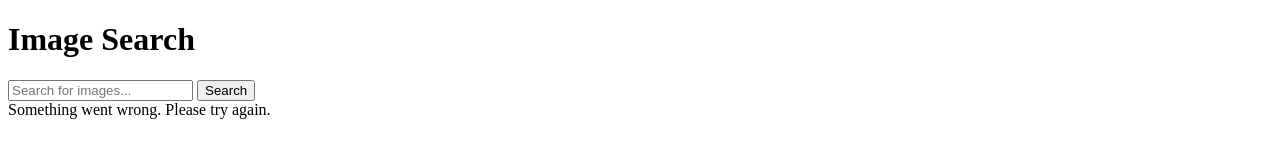
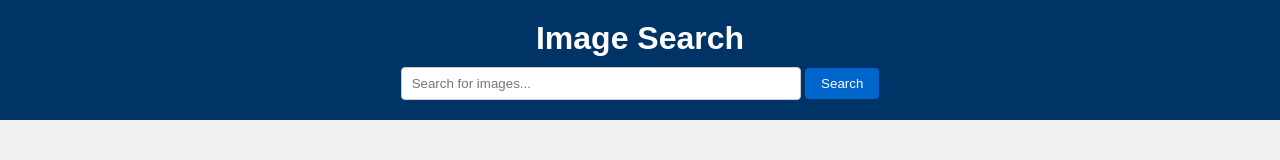
Before and after one commit to Shan-Ali07/Image-Search-Application, a plain HTML site: page index.html in a window 1280 px wide. Drawn offline with Linux system fonts and the light colour scheme.

Commit message:
Update index.html

```diff
--- a/index.html
+++ b/index.html
@@ -4,7 +4,7 @@
   <meta charset="UTF-8" />
   <meta name="viewport" content="width=device-width, initial-scale=1.0"/>
   <title>Image Search App</title>
-  <link rel="stylesheet" href="Style-CSS.css" />
+  <link rel="stylesheet" href="style.css" />
 </head>
 <body>
   <header>
@@ -20,6 +20,6 @@
   <div id="loader" class="loader hidden"></div>
   <div id="error-message" class="error hidden">Something went wrong. Please try again.</div>
 
-  <script src="JS.js"></script>
+  <script src="script.js"></script>
 </body>
 </html>
```
